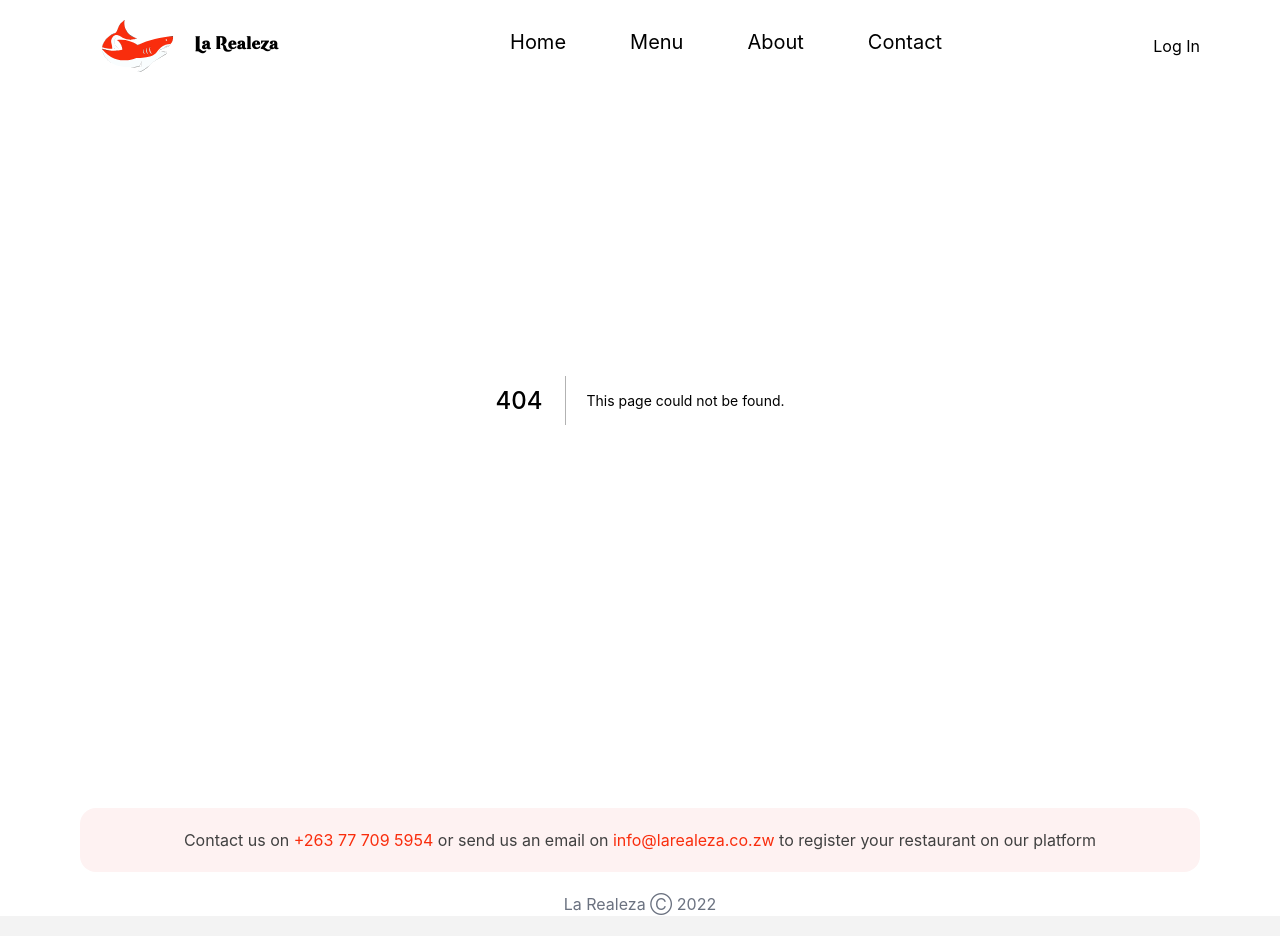
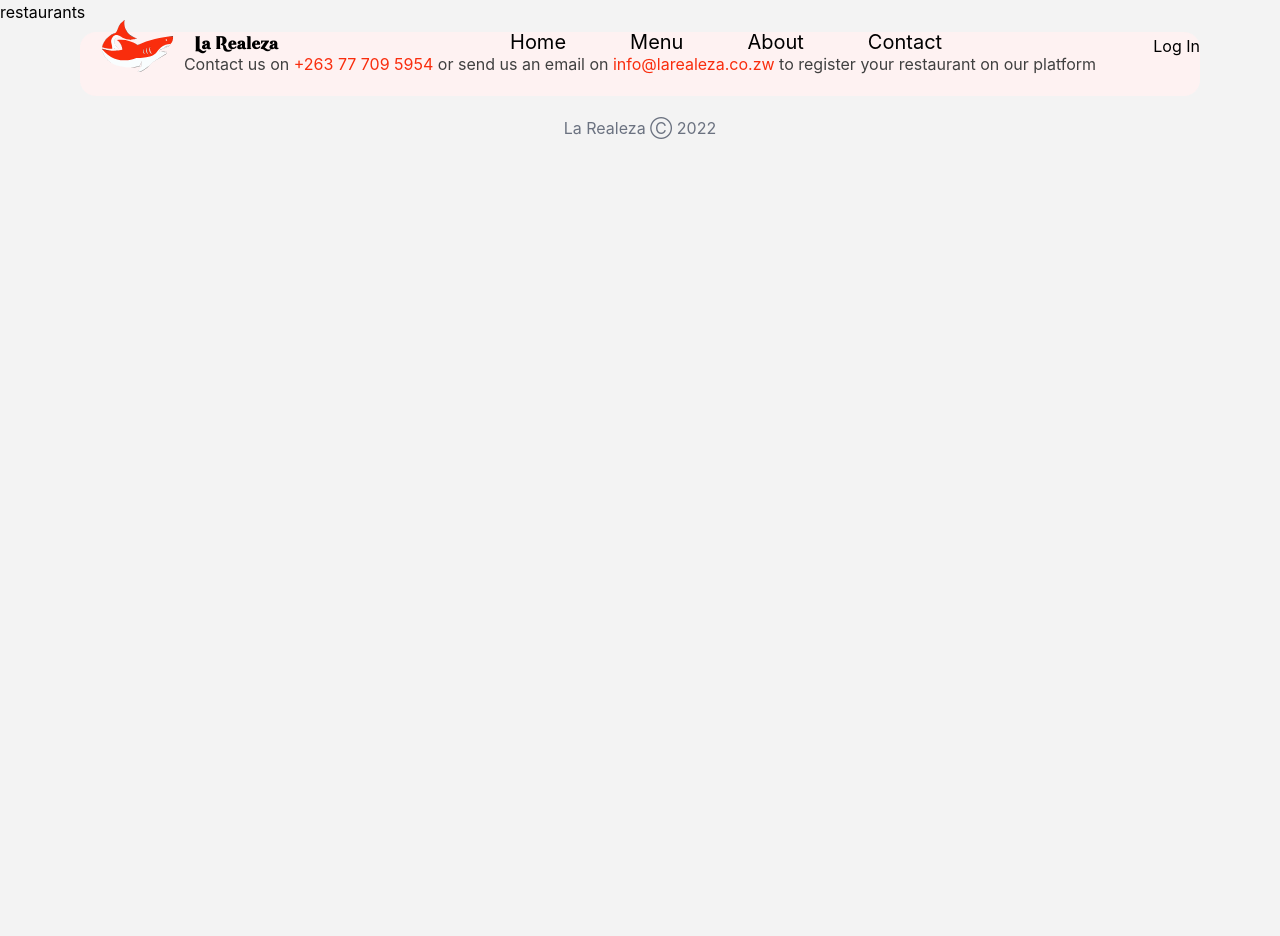
Before and after one commit to AshtonFabby/la-realeza, a Next.js app: page /restaurants in a window 1280 px wide. Before the commit this address had no page. After the commit the page ends 800 px from the top, so only its background shows below. Built offline with nearby package versions, Linux system fonts and the light colour scheme.

Commit message:
fixed restaurants page

```diff
--- a/pages/restaurant/[slug].js
+++ b/pages/restaurant/[slug].js
@@ -4,7 +4,7 @@ import ItemsGrid from "../../components/ItemsGrid";
 import Weekly from "../../components/Weekly";
 import { imageToUrl } from "../../lib/helpers";
 
-const Restaurant = ({ restaurant }) => {
+const Restaurant = ({ restaurant, weekly }) => {
   const restaurantDetails = restaurant.data[0].attributes;
 
   return (
@@ -26,7 +26,7 @@ const Restaurant = ({ restaurant }) => {
 
       <h2 className=" font-hotpizza text-2xl mb-5 container mt-12">All</h2>
       <ItemsGrid dishes={restaurantDetails.dishes} />
-      <Weekly />
+      <Weekly weekly={weekly} />
     </div>
   );
 };
@@ -36,12 +36,17 @@ export const getServerSideProps = async (pageContext) => {
   const response = await axios.get(
     `${process.env.STRAPI_PUBLIC_URL}/restaurants?filters[slug][$eq]=${pageSlug}&populate=deep,4`
   );
+  const response2 = await axios.get(
+    `${process.env.STRAPI_PUBLIC_URL}/weeklies?populate=deep,3`
+  );
 
   const restaurant = await response.data;
+  const weeklies = await response2.data;
 
   return {
     props: {
       restaurant: restaurant,
+      weekly: weeklies,
     },
   };
 };
--- /dev/null
+++ b/pages/restaurants.js
@@ -0,0 +1,9 @@
+const Restaurants = () => {
+  return (
+    <div>
+      <p>restaurants</p>
+    </div>
+  );
+};
+
+export default Restaurants;
```
Also changed, not shown: components/Weekly.js (+0 -9 lines).
